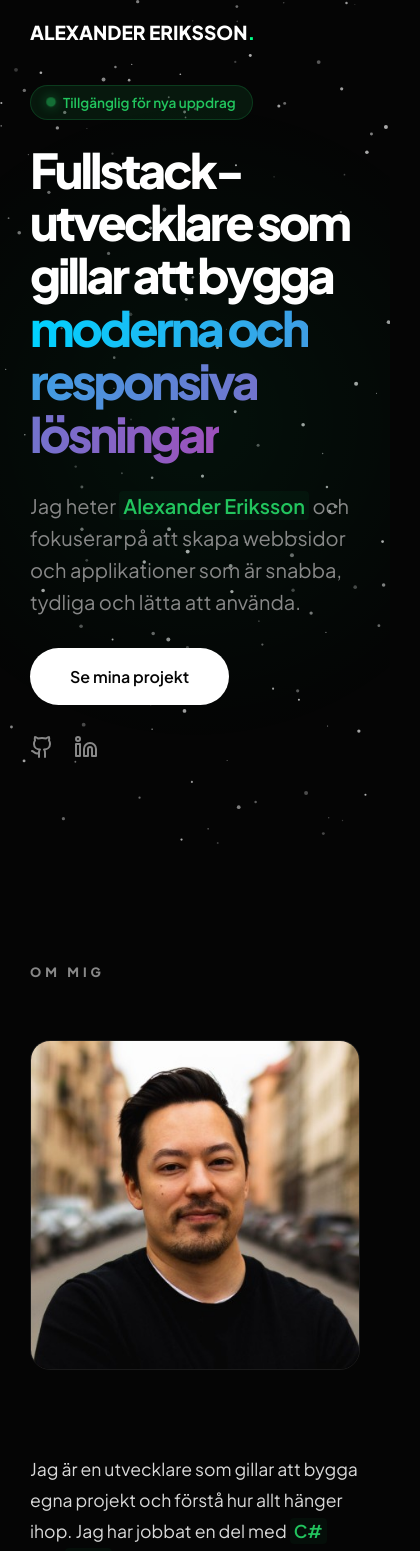
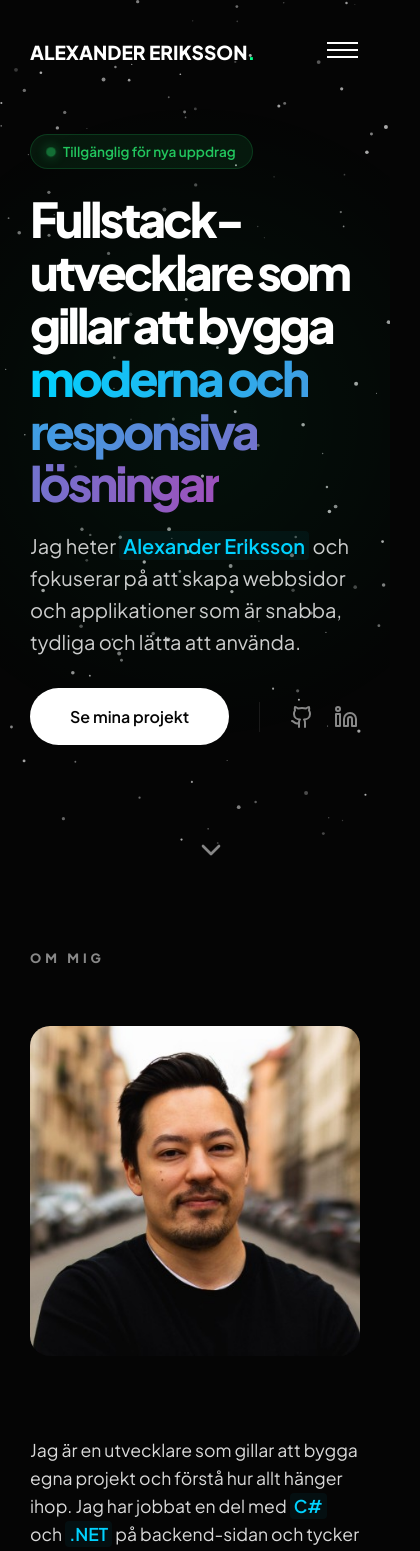
Before and after one commit to AlexanderEriksson92/min-portfolio, a React (Create React App) app: page / in a window 390 px wide. Shown: the top 1551 px of the page, 420 px wide, since content can reach past the window. Built offline with nearby package versions, Linux system fonts and the light colour scheme.

Commit message:
Implement responsive navigation menu with toggle functionality

```diff
--- a/src/App.css
+++ b/src/App.css
@@ -7,6 +7,7 @@
   --text: #ffffff;
   --text-dim: #888;
   --border: #1a1a1a;
+  --blue-accent: #00d2ff;
 }
 
 /* --- GRUNDLÄGGANDE --- */
@@ -16,6 +17,7 @@
   box-sizing: border-box;
 }
 
+html,
 body {
   font-family: 'Plus Jakarta Sans', sans-serif;
   background-color: var(--bg);
@@ -24,10 +26,21 @@ body {
 }
 
 /* --- LENIS & BAKGRUND --- */
-html.lenis { height: auto; }
-.lenis.lenis-smooth { scroll-behavior: auto !important; }
-.lenis.lenis-smooth [data-lenis-prevent] { overscroll-behavior: contain; }
-.lenis.lenis-stopped { overflow: hidden; }
+html.lenis {
+  height: auto;
+}
+
+.lenis.lenis-smooth {
+  scroll-behavior: auto !important;
+}
+
+.lenis.lenis-smooth [data-lenis-prevent] {
+  overscroll-behavior: contain;
+}
+
+.lenis.lenis-stopped {
+  overflow: hidden;
+}
 
 .particles-canvas {
   position: fixed;
@@ -59,7 +72,7 @@ html.lenis { height: auto; }
   padding: 0 30px;
 }
 
-/* --- NAVBAR --- */
+/* --- NAVBAR & PERFEKT KRYSS --- */
 .navbar {
   display: flex;
   justify-content: space-between;
@@ -69,11 +82,57 @@ html.lenis { height: auto; }
   top: 0;
   width: 100%;
   max-width: 1200px;
-  z-index: 10;
+  z-index: 2000;
 }
 
-.logo { font-weight: 800; font-size: 1.2rem; }
-.dot { color: var(--accent); }
+.logo {
+  font-weight: 800;
+  font-size: 1.2rem;
+}
+
+.dot {
+  color: var(--accent);
+}
+
+.menu-icon {
+  display: none; /* Dold på desktop */
+  flex-direction: column;
+  justify-content: space-between;
+  width: 35px;
+  height: 20px;
+  cursor: pointer;
+  padding: 2px;
+  z-index: 5000;
+}
+
+.menu-icon span {
+  display: block;
+  width: 100%;
+  height: 2px;
+  background-color: #ffffff !important;
+  transition: 0.3s cubic-bezier(0.4, 0, 0.2, 1);
+  transform-origin: center;
+}
+
+/* FIX: Symmetriskt kryss */
+.menu-icon.active span:nth-child(1) {
+  transform: translateY(7px) rotate(45deg);
+}
+
+.menu-icon.active span:nth-child(2) {
+  opacity: 0;
+  transform: translateX(-10px);
+}
+
+.menu-icon.active span:nth-child(3) {
+  transform: translateY(-7px) rotate(-45deg);
+}
+
+.nav-links {
+  display: flex;
+  align-items: center;
+}
+
 .nav-links a {
   text-decoration: none;
   color: var(--text-dim);
@@ -81,15 +140,19 @@ html.lenis { height: auto; }
   transition: 0.3s;
   font-size: 0.9rem;
 }
-.nav-links a:hover { color: var(--text); }
 
-/* --- SEKTIONS-LAYOUT --- */
+.nav-links a:hover {
+  color: var(--text);
+}
+
+/* --- SEKTIONS-LAYOUT (200px avstånd) --- */
 section, .footer.section {
-  min-height: 100vh;
   display: flex;
   flex-direction: column;
   justify-content: center;
-  padding: 120px 0;
+  padding: 150px 0;
+  margin-bottom: 40px; /* FIX: Ändrat till 200px avstånd mellan sektioner */
+  position: relative;
 }
 
 .section-title {
@@ -102,8 +165,8 @@ section, .footer.section {
 
 /* --- HERO --- */
 .hero {
-  height: 100vh;
-  padding: 0;
+  min-height: 90vh;
+  padding: 120px 0 0 0;
   position: relative;
 }
 
@@ -114,19 +177,12 @@ section, .footer.section {
   line-height: 1.1;
 }
 
-.gradient-text {
-  background: linear-gradient(to right, #fff, #888);
-  -webkit-background-clip: text;
-  -webkit-text-fill-color: transparent;
-}
-
-/* Status Badge (Den gröna texten) */
 .status-badge {
   display: inline-flex;
   align-items: center;
   gap: 8px;
-  background: rgba(34, 197, 94, 0.1); /* Ljusgrön transparens */
-  color: #22c55e; /* Stark grön */
+  background: rgba(34, 197, 94, 0.1);
+  color: #22c55e;
   padding: 8px 16px;
   border-radius: 20px;
   font-size: 0.85rem;
@@ -145,7 +201,12 @@ section, .footer.section {
   animation: pulse 2s infinite;
 }
 
-/* Gradients och textfärger */
+@keyframes pulse {
+  0% { transform: scale(1); opacity: 1; }
+  50% { transform: scale(1.2); opacity: 0.5; }
+  100% { transform: scale(1); opacity: 1; }
+}
+
 .gradient-text-alt {
   background: linear-gradient(90deg, #00d2ff, #9d50bb);
   -webkit-background-clip: text;
@@ -154,8 +215,11 @@ section, .footer.section {
 }
 
 .highlight-text {
-  color: #00d2ff; /* Din primärfärg */
+  color: var(--blue-accent);
   font-weight: 600;
+  background: rgba(0, 210, 255, 0.05);
+  padding: 2px 4px;
+  border-radius: 4px;
 }
 
 .hero-p {
@@ -164,20 +228,6 @@ section, .footer.section {
   max-width: 600px;
   color: rgba(255, 255, 255, 0.8);
   margin: 20px 0 30px 0;
-}
-
-/* Puls-animation för den gröna pricken */
-@keyframes pulse {
-  0% { opacity: 1; transform: scale(1); }
-  50% { opacity: 0.5; transform: scale(1.2); }
-  100% { opacity: 1; transform: scale(1); }
-}
-
-.hero-p {
-  font-size: 1.25rem;
-  color: var(--text-dim);
-  margin: 30px 0;
-  max-width: 500px;
 }
 
 .hero-actions {
@@ -198,7 +248,10 @@ section, .footer.section {
   transition: 0.3s;
 }
 
-.btn-main:hover { transform: translateY(-2px); filter: brightness(0.9); }
+.btn-main:hover {
+  transform: translateY(-2px);
+  filter: brightness(0.9);
+}
 
 .hero-socials {
   display: flex;
@@ -223,7 +276,7 @@ section, .footer.section {
 
 .scroll-indicator {
   position: absolute;
-  bottom: 40px;
+  bottom: -100px;
   left: 50%;
   transform: translateX(-50%);
   color: var(--text-dim);
@@ -233,10 +286,8 @@ section, .footer.section {
   gap: 10px;
   cursor: pointer;
   transition: 0.3s;
-  z-index: 5;
+  z-index: 10;
 }
-
-.scroll-indicator:hover { color: var(--accent); }
 
 /* --- OM MIG --- */
 .about-wrapper {
@@ -245,16 +296,27 @@ section, .footer.section {
   gap: 80px;
 }
 
+.about-profile-img {
+  position: relative;
+  width: 100%;
+  max-width: 450px;
+  z-index: 5;
+}
+
 .about-profile-img img {
   width: 100%;
+  height: auto;
+  display: block;
   border-radius: 20px;
-  border: 1px solid var(--border);
 }
+
+/* FIX: img-border-decoration BORTTAGEN HÄRIFRÅN */
 
 .about-bio {
   margin-bottom: 20px;
   line-height: 1.6;
-  color: var(--text-dim);
+  color: rgba(255, 255, 255, 0.85);
+  font-size: 1.1rem;
 }
 
 .tech-stack-display {
@@ -271,7 +333,10 @@ section, .footer.section {
   border: 1px solid var(--border);
 }
 
-.tech-icon { color: var(--accent); margin-bottom: 10px; }
+.tech-icon {
+  color: var(--accent);
+  margin-bottom: 10px;
+}
 
 /* --- PROJEKT --- */
 .projects-container {
@@ -288,33 +353,42 @@ section, .footer.section {
 }
 
 .project-image {
-  flex: 1;
   width: 100%;
-  max-width: 500px; /* Eller den bredd du redan har */
-  height: 300px;    /* Här sätter vi en fast höjd för ALLA bilder */
+  height: 300px;
   border-radius: 20px;
-  overflow: hidden; /* Döljer det som hamnar utanför */
+  overflow: hidden;
   border: 1px solid rgba(255, 255, 255, 0.1);
 }
 
 .project-image img {
   width: 100%;
   height: 100%;
-  object-fit: cover;     /* Detta är "magin" – bilden fyller ut utan att deformeras */
-  object-position: top;  /* Fokuserar på toppen av screenshoten (oftast snyggast) */
+  object-fit: cover;
   transition: transform 0.5s ease;
 }
 
 .project-row:hover .project-image img {
-  transform: scale(1.05); /* En mjuk zoom-effekt vid hover */
+  transform: scale(1.05);
 }
 
-.project-details h3 { font-size: 2.5rem; margin-bottom: 15px; }
+.project-details h3 {
+  font-size: 2.5rem;
+  margin-bottom: 15px;
+}
+
+.project-number {
+  font-size: 0.8rem;
+  color: var(--accent);
+  font-weight: 800;
+  letter-spacing: 2px;
+  display: block;
+  margin-bottom: 10px;
+}
 
 .project-tags {
   display: flex;
   gap: 10px;
-  margin: 20px 0;
+  margin: 30px 0;
   flex-wrap: wrap;
 }
 
@@ -342,38 +416,19 @@ section, .footer.section {
   transition: 0.3s;
 }
 
-.link-icon:hover { color: var(--accent); }
-
-.highlight-text {
-  color: #22c55e; /* Den gröna färgen som vi använde tidigare */
-  font-weight: 600;
-  background: rgba(34, 197, 94, 0.05); /* En subtil grön bakgrundston bakom orden */
-  padding: 2px 4px;
-  border-radius: 4px;
+.link-icon:hover {
+  color: var(--accent);
 }
 
-.about-bio {
-  font-size: 1.1rem;
-  line-height: 1.75;
-  color: rgba(255, 255, 255, 0.85);
-  margin-bottom: 25px;
-}
-
-/* --- FOOTER --- */
+/* --- FOOTER & CONTACT CARD --- */
 .footer.section {
   justify-content: flex-end;
   padding-bottom: 0;
 }
 
-.footer-content {
-  width: 100%;
-  display: flex;
-  flex-direction: column;
-}
-
 .contact-card {
   background: var(--card);
-  padding: 80px;
+  padding: 120px 60px;
   border-radius: 40px;
   text-align: center;
   border: 1px solid var(--border);
@@ -401,28 +456,45 @@ section, .footer.section {
 }
 
 /* --- MOBIL --- */
+@media (max-width: 1100px) {
+  .menu-icon {
+    display: flex; /* Aktiveras här */
+    position: absolute;
+    top: 40px;
+    right: 60px;
+  }
+
+  .nav-links {
+    position: fixed;
+    top: 0;
+    right: -100%;
+    width: 100%;
+    height: 100vh;
+    background: var(--bg);
+    flex-direction: column;
+    justify-content: center;
+    align-items: center;
+    transition: 0.5s cubic-bezier(0.4, 0, 0.2, 1);
+    z-index: 3000;
+  }
+
+  .nav-links.active {
+    right: 0;
+  }
+
+  .nav-links a {
+    margin: 15px 0;
+    font-size: 2.5rem;
+    margin-left: 0;
+  }
+}
+
 @media (max-width: 900px) {
-  .about-wrapper, .project-row, .tech-stack-display {
+  .about-wrapper,
+  .project-row,
+  .tech-stack-display {
     grid-template-columns: 1fr;
   }
-
-  .navbar { padding: 20px 0; }
-  .nav-links, .scroll-indicator { display: none; }
-
   .project-row { gap: 30px; }
-  .contact-card { padding: 40px 20px; }
+  .contact-card { padding: 80px 20px; }
 }
-
-@media (max-width: 600px) {
-  .hero-actions {
-    flex-direction: column;
-    align-items: flex-start;
-    gap: 30px;
-  }
-
-  .hero-socials {
-    padding-left: 0;
-    border-left: none;
-    height: auto;
-  }
-}
--- a/src/App.js
+++ b/src/App.js
@@ -5,9 +5,13 @@ import Lenis from '@studio-freight/lenis';
 import Particles from './Particles';
 import './App.css';
 import { Analytics } from '@vercel/analytics/react';
+import { useState } from 'react';
+
 
 const App = () => {
   const name = "Alexander Eriksson";
+  const [isMenuOpen, setIsMenuOpen] = useState(false);
+  const toggleMenu = () => setIsMenuOpen(!isMenuOpen);
 
   useEffect(() => {
     const lenis = new Lenis({
@@ -66,13 +70,22 @@ const App = () => {
       <div className="bg-glow"></div>
 
       <nav className="navbar">
-        <motion.div initial={{ opacity: 0 }} animate={{ opacity: 1 }} className="logo">
-          {name.toUpperCase()}<span className="dot">.</span>
-        </motion.div>
-        <div className="nav-links">
-          <a href="#about">Om</a>
-          <a href="#projects">Projekt</a>
-          <a href="#contact">Kontakt</a>
+        <div className="navbar-container">
+          <motion.div initial={{ opacity: 0 }} animate={{ opacity: 1 }} className="logo">
+            {name.toUpperCase()}<span className="dot">.</span>
+          </motion.div>
+
+          <div className={`menu-icon ${isMenuOpen ? 'active' : ''}`} onClick={toggleMenu}>
+            <span></span>
+            <span></span>
+            <span></span>
+          </div>
+
+          <div className={`nav-links ${isMenuOpen ? 'active' : ''}`}>
+            <a href="#about" onClick={() => setIsMenuOpen(false)}>Om</a>
+            <a href="#projects" onClick={() => setIsMenuOpen(false)}>Projekt</a>
+            <a href="#contact" onClick={() => setIsMenuOpen(false)}>Kontakt</a>
+          </div>
         </div>
       </nav>
 
```
